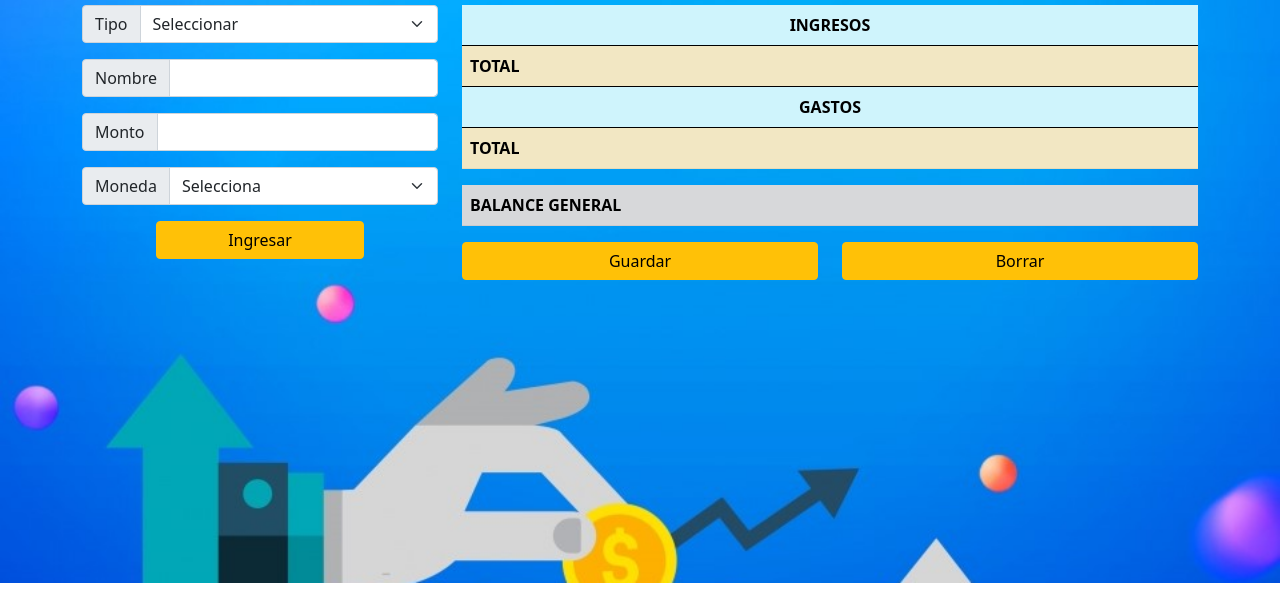
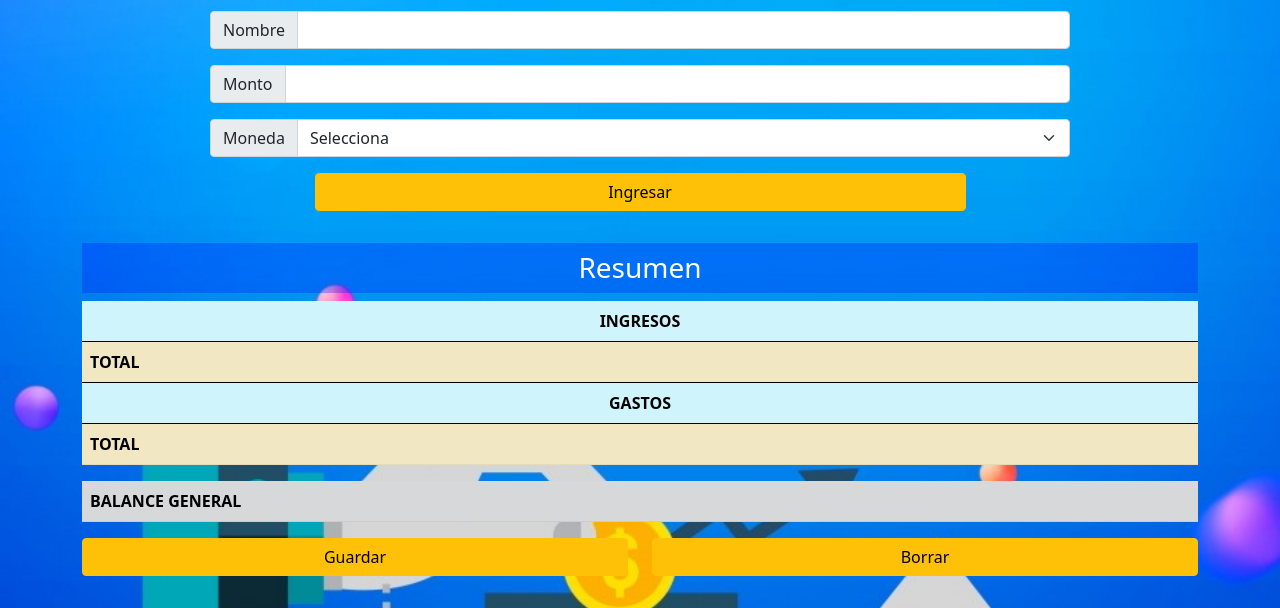
Before and after one commit to devraulp/Proyecto-Javascript, a plain HTML site: page index.html in a window 1280 px wide. Shown: the part 217-825 px from the top of the page. Before the commit the page ends 800 px from the top, so only its background shows below. Drawn offline with nearby package versions, Linux system fonts and the light colour scheme.

Commit message:
responsive

```diff
--- a/index.html
+++ b/index.html
@@ -18,7 +18,7 @@
     <!------------------------------ SIDE MENU ------------------------------------------------>
     <div class="container">
         <div class="row">
-            <div class="col-4">
+            <div class="col-12">
 
                 <!--------------- SIDE MENU TITLE --------------------------------------------->
                 <h3 class="text-center">Ingreso de Datos</h3>
@@ -83,7 +83,7 @@
             </div>
             <!------------------------- CONTENT TABLE ------------------------------------->
 
-            <div class="col-8">
+            <div class="col-12">
 
                 <!--------------- TABLE TITLE --------------------------------------------->
                 <h3 class="text-center">Resumen</h3>
--- a/style.css
+++ b/style.css
@@ -2,7 +2,7 @@ body {
     background-image: url(img/backgroundImage.jpg);
     background-repeat: no-repeat;
     background-size: cover;
-    margin-top: 5rem;
+    margin-top: 2rem;
 }
 
 
@@ -26,3 +26,19 @@ td {
 th {
     color: black;
 }
+
+.btn {
+    margin-bottom: 2rem;
+}
+
+@media screen and (min-width: 1024px) {
+    .input-group {
+        padding: 0 15rem;
+    }
+}
+
+@media screen and (min-width: 768px) {
+    .input-group {
+        padding: 0 8rem;
+    }
+}
```
